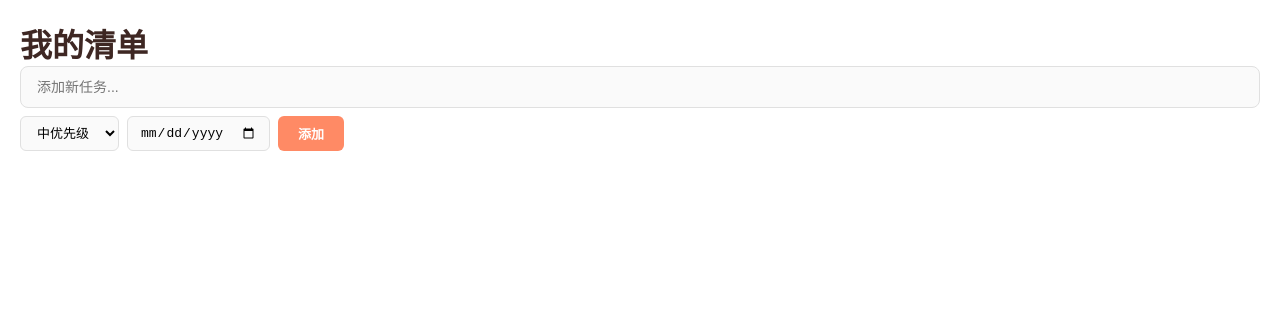
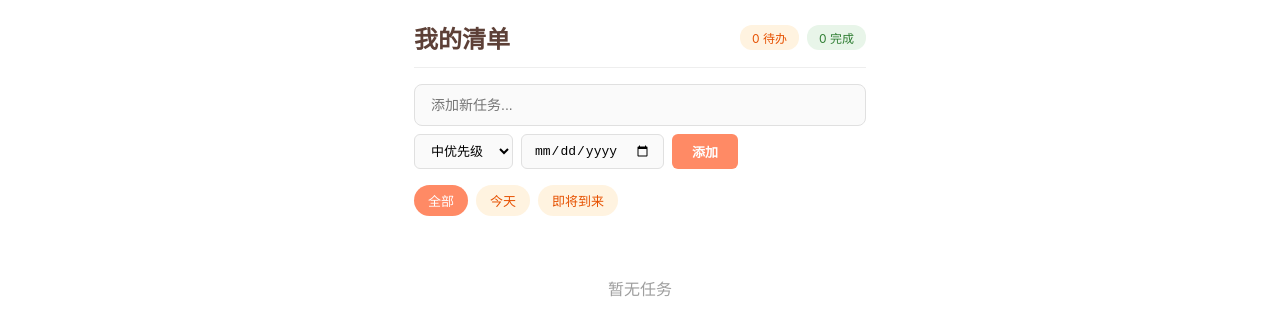
Before and after one commit to ywh0606/TODO, a Vue app: page / in a window 1280 px wide. Shown: the top 334 px of the page. Built offline with nearby package versions, Linux system fonts and the light colour scheme.

Commit message:
feat: 组装完整界面

```diff
--- a/src/App.vue
+++ b/src/App.vue
@@ -1,7 +1,16 @@
 <template>
   <div class="app">
-    <h1>我的清单</h1>
+    <header class="app-header">
+      <h1>我的清单</h1>
+      <div class="stats">
+        <span class="stat pending">{{ store.stats.pending }} 待办</span>
+        <span class="stat completed">{{ store.stats.completed }} 完成</span>
+      </div>
+    </header>
+
     <TaskInput />
+    <FilterBar />
+    <TaskList />
   </div>
 </template>
 
@@ -9,6 +18,8 @@
 import { onMounted } from 'vue'
 import { useTaskStore } from './stores/taskStore'
 import TaskInput from './components/TaskInput.vue'
+import FilterBar from './components/FilterBar.vue'
+import TaskList from './components/TaskList.vue'
 
 const store = useTaskStore()
 
@@ -19,6 +30,47 @@ onMounted(() => {
 
 <style scoped>
 .app {
-  padding: 20px;
+  max-width: 500px;
+  margin: 0 auto;
+  padding: 20px 24px;
+  height: 100vh;
+  display: flex;
+  flex-direction: column;
+}
+
+.app-header {
+  display: flex;
+  justify-content: space-between;
+  align-items: center;
+  margin-bottom: 16px;
+  padding-bottom: 12px;
+  border-bottom: 1px solid #EEEEEE;
+}
+
+.app-header h1 {
+  font-size: 24px;
+  color: #5D4037;
+  font-weight: 600;
+}
+
+.stats {
+  display: flex;
+  gap: 8px;
+}
+
+.stat {
+  padding: 4px 12px;
+  border-radius: 12px;
+  font-size: 12px;
+}
+
+.stat.pending {
+  background: #FFF3E0;
+  color: #E65100;
+}
+
+.stat.completed {
+  background: #E8F5E9;
+  color: #2E7D32;
 }
 </style>
```
